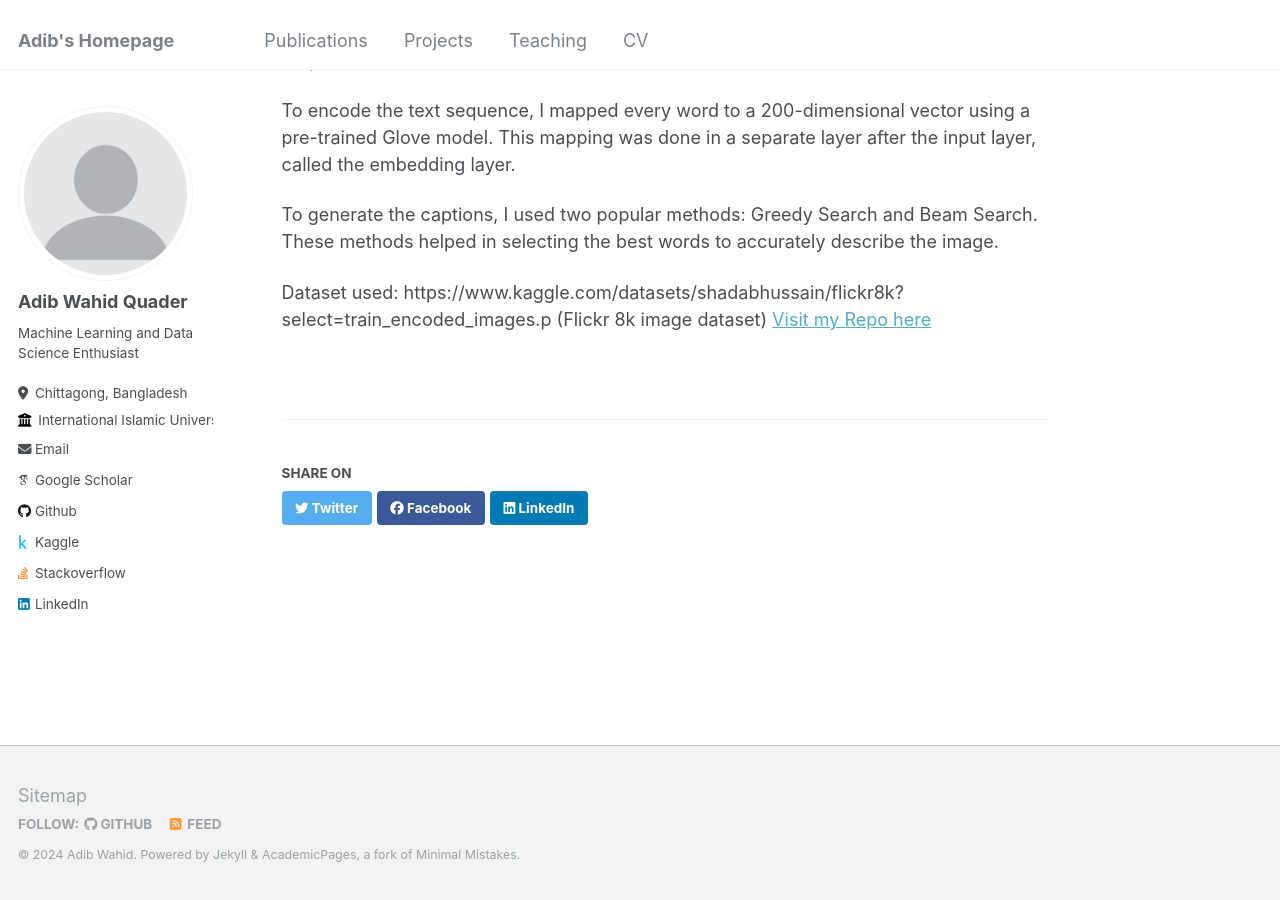
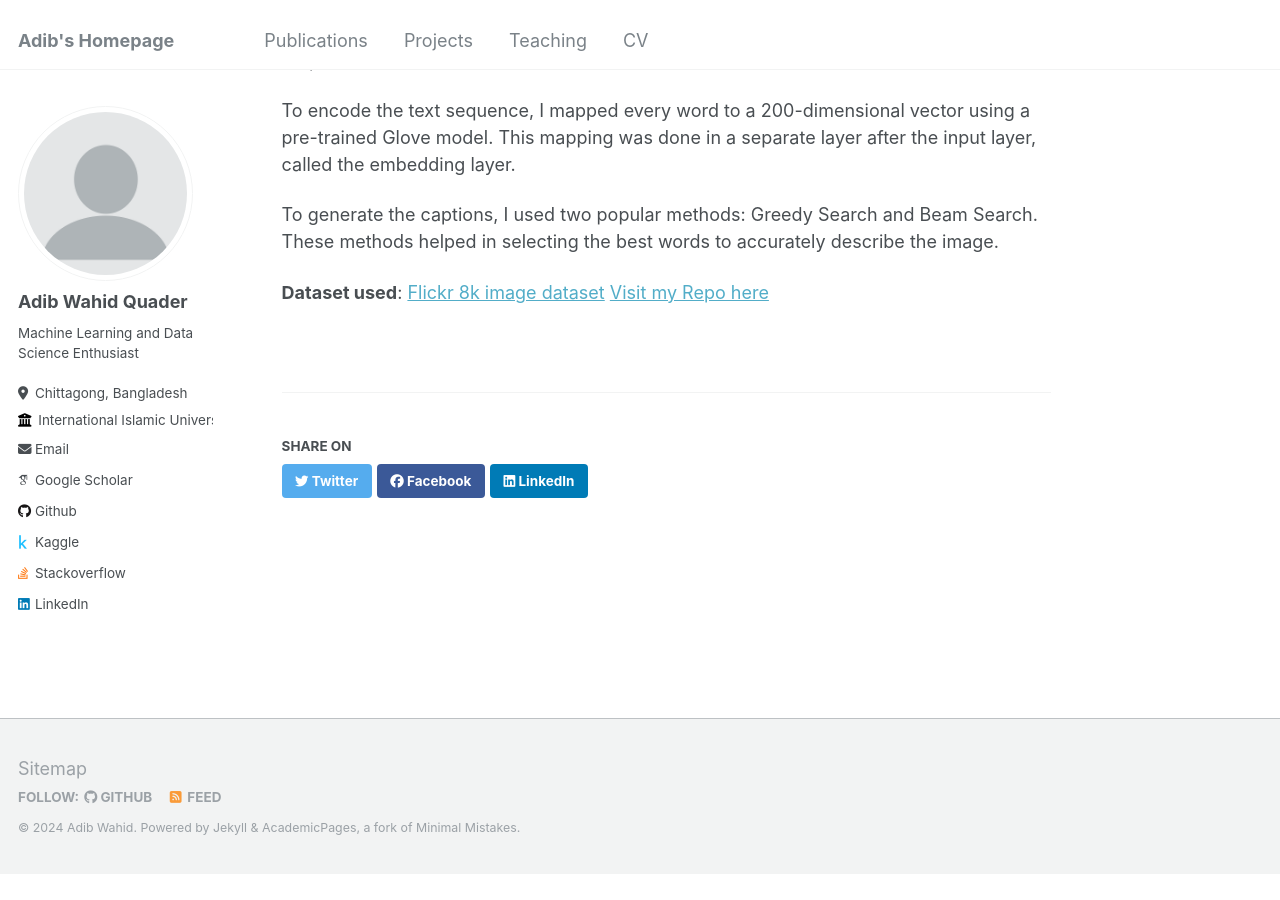
Before and after one commit to Aveiro11/Adib.github.io, a Jekyll site: the page built from _projects/project1.md, in a window 1280 px wide and 900 px high, scrolled down 604 px. Built offline with Jekyll 4.4.1, drawn with Linux system fonts in a browser that asks for light colours; some web fonts are replaced; after the commit the page ends 1477 px from its top, so only the background shows below that.

Commit message:
Update project1.md

```diff
--- a/_projects/project1.md
+++ b/_projects/project1.md
@@ -17,5 +17,5 @@ To encode the text sequence, I mapped every word to a 200-dimensional vector usi
 
 To generate the captions, I used two popular methods: Greedy Search and Beam Search. These methods helped in selecting the best words to accurately describe the image.
 
-Dataset used: https://www.kaggle.com/datasets/shadabhussain/flickr8k?select=train_encoded_images.p (Flickr 8k image dataset)
+**Dataset used**: [Flickr 8k image dataset](https://www.kaggle.com/datasets/shadabhussain/flickr8k?select=train_encoded_images.p)
 [Visit my Repo here](https://github.com/Aveiro11/Image-caption-Generator)
```
